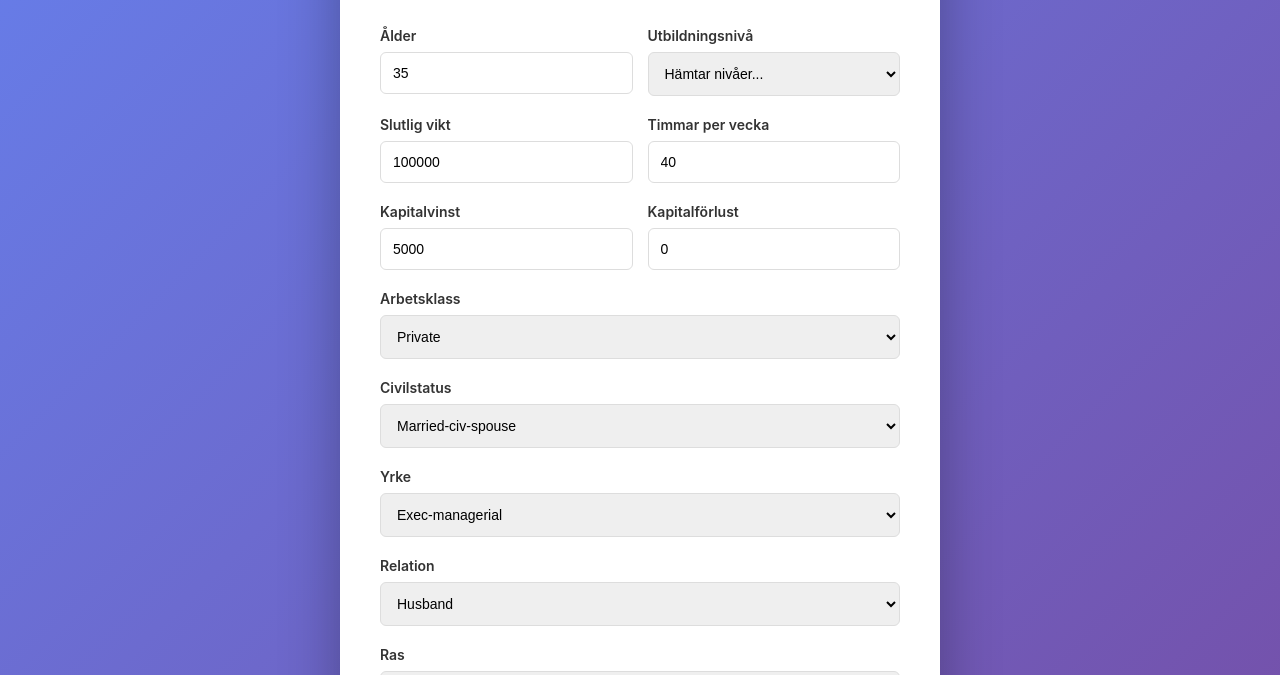
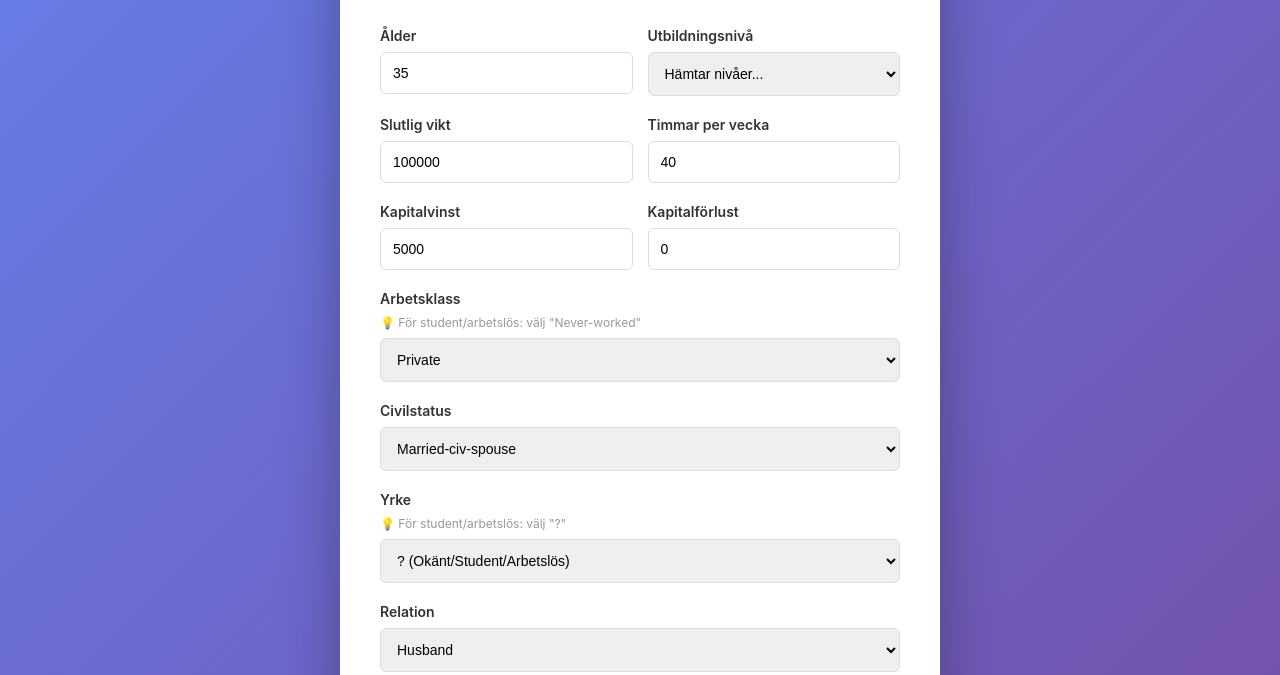
Before and after one commit to Saioda42/ml-assignment-2, a plain HTML site: page app/static/index.html in a window 1280 px wide. Shown: the part 124-799 px from the top of the page. Drawn offline with nearby package versions, Linux system fonts and the light colour scheme; no server answers.

Commit message:
Add help text and missing '?' option for student/unemployed status

```diff
--- a/app/static/index.html
+++ b/app/static/index.html
@@ -53,6 +53,15 @@
             font-weight: 600;
             margin-bottom: 8px;
             font-size: 14px;
+        }
+
+        .help-text {
+            display: block;
+            color: #999;
+            font-size: 12px;
+            margin-top: 4px;
+            margin-bottom: 8px;
+            font-weight: normal;
         }
 
         input, select {
@@ -257,6 +266,7 @@
 
             <div class="form-group">
                 <label for="workclass">Arbetsklass</label>
+                <span class="help-text">💡 För student/arbetslös: välj "Never-worked"</span>
                 <select id="workclass" name="workclass" required>
                     <option value="Private">Private</option>
                     <option value="Self-emp-not-inc">Self-emp-not-inc</option>
@@ -284,7 +294,9 @@
 
             <div class="form-group">
                 <label for="occupation">Yrke</label>
+                <span class="help-text">💡 För student/arbetslös: välj "?"</span>
                 <select id="occupation" name="occupation" required>
+                    <option value="?">? (Okänt/Student/Arbetslös)</option>
                     <option value="Exec-managerial">Exec-managerial</option>
                     <option value="Prof-specialty">Prof-specialty</option>
                     <option value="Craft-repair">Craft-repair</option>
```
